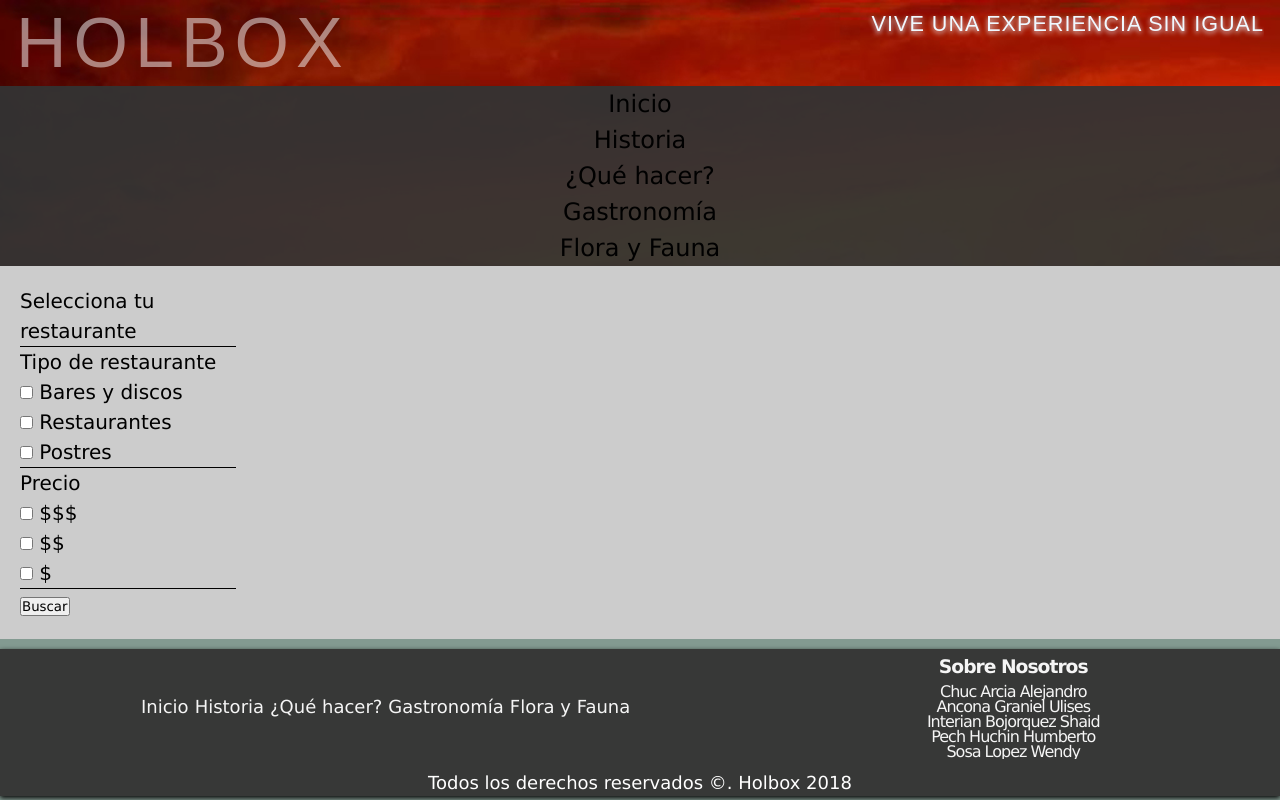
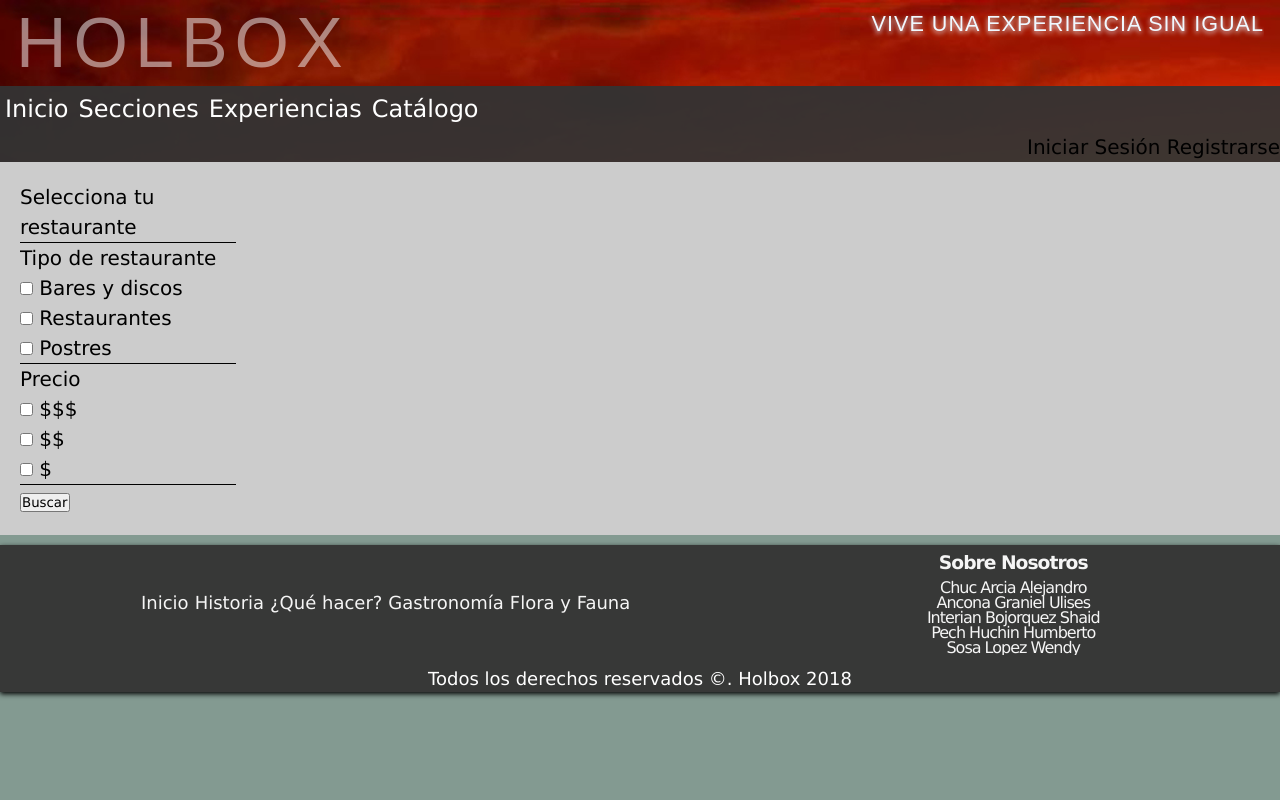
Before and after one commit to uliancona98/Proyecto_Holbox_Web, a PHP site: page /Proyecto_Holbox_Web/catalogo/iniciarCatalogo in a window 1280 px wide. Run offline with PHP 8.4, Linux system fonts and the light colour scheme; data that the repository does not hold is empty; some web fonts are replaced.

Commit message:
styles and redireccion done
Be careful altought

```diff
--- a/vista/catalogoVista.php
+++ b/vista/catalogoVista.php
@@ -4,8 +4,8 @@
     <meta charset="UTF-8">
     <meta name="viewport" content="width=device-width, initial-scale=1.0">
     <title> <?php  echo $aplicacion;?> </title>
-    <link rel="stylesheet" href="resources/css/estilos_catalogo.css" type="text/css">
-    <link rel="stylesheet" href="resources/css/estilosGenerales.css" type="text/css">
+    <link rel="stylesheet" href="<?php echo $url_base;?>resources/css/estilos_catalogo.css" type="text/css">
+    <link rel="stylesheet" href="<?php echo $url_base;?>resources/css/estilosGenerales.css" type="text/css">
     <link href="https://fonts.googleapis.com/css?family=Montaga" rel="stylesheet">
 
 </head>
@@ -19,14 +19,39 @@
             </div>
             <div class="menu-general">
                 <nav>
+                    <ul class ="nav">
+                        <li><a href="../inicio.php">Inicio</a></li>
+                        <li><a href="">Secciones</a>
                             <ul>
-                <li><a href="#home">Inicio</a></li>
-                <li><a href="#history">Historia</a></li>
-                <li><a href="#toDo">¿Qué hacer?</a></li>
-                <li><a href="#food">Gastronomía</a></li>
-                <li><a href="flora">Flora y Fauna</a></li>
+                                <li><a href="Historia.php">Historia</a></li>
+                                <li><a href="LugaresHolbox.php">¿Qué hacer?</a></li>
+                                <li><a href="Gastronomia.php">Gastronomía</a></li>
+                                <li><a href="FloraFauna.php">Flora y Fauna</a></li>
+                            </ul>
+                        </li>
+                        <li><a href="experienciasH.php">Experiencias</a></li>
+                        <li><a href="<?php echo $url_base;?>catalogo/iniciarCatalogo"> Catálogo</a></li>
+                         <?php
+                        //include("/sistemas/sistema_login/manejador_sesiones.php");
+                        //$menu = get_menu();
+                        //foreach( $menu as $opcion => $link){
+                          //  $link = "../".$link;
+                            //echo '<li><a href=\"$link\">$opcion</a></li>';
+                        //}
+                        ?>
                     </ul>
                 </nav>
+            </div>
+            <div id="sesiones">
+                <?php
+                if(empty($_SESSION)){
+                    echo "<label><a href='../sistemas/sistema_login/login.php'>Iniciar Sesión  </a></label>";
+                    echo "<label><a href='../sistemas/sistema_signup/signup.php'> Registrarse</a></label>";
+                }else{
+                    echo "<label>Bienvenido ".$_SESSION['nombre'] ." </label>";
+                    echo "<label><a href='../sistemas/sistema_login/logout.php'>Cerrar Sesión </a></label>";
+                }
+                ?>
             </div>
             </header>
 
```
Lines whose indentation alone changed are shown as unchanged.
